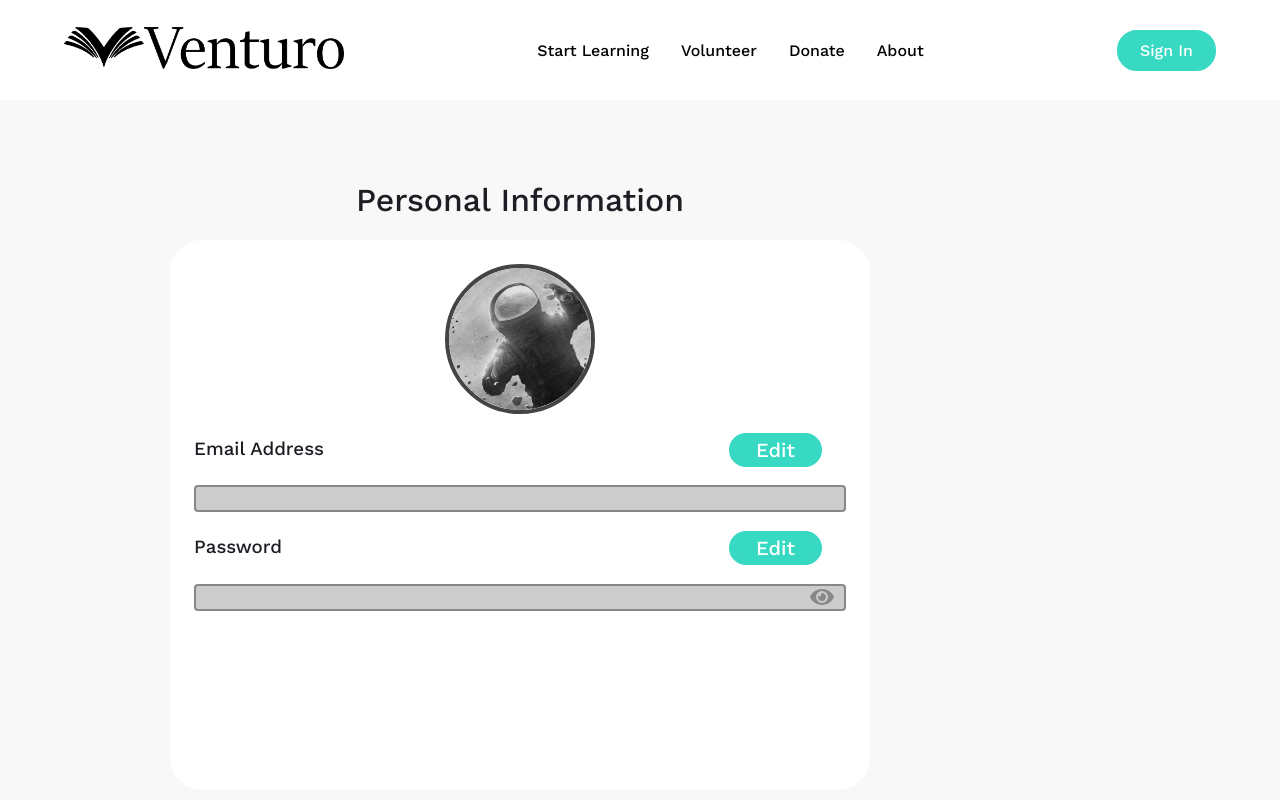
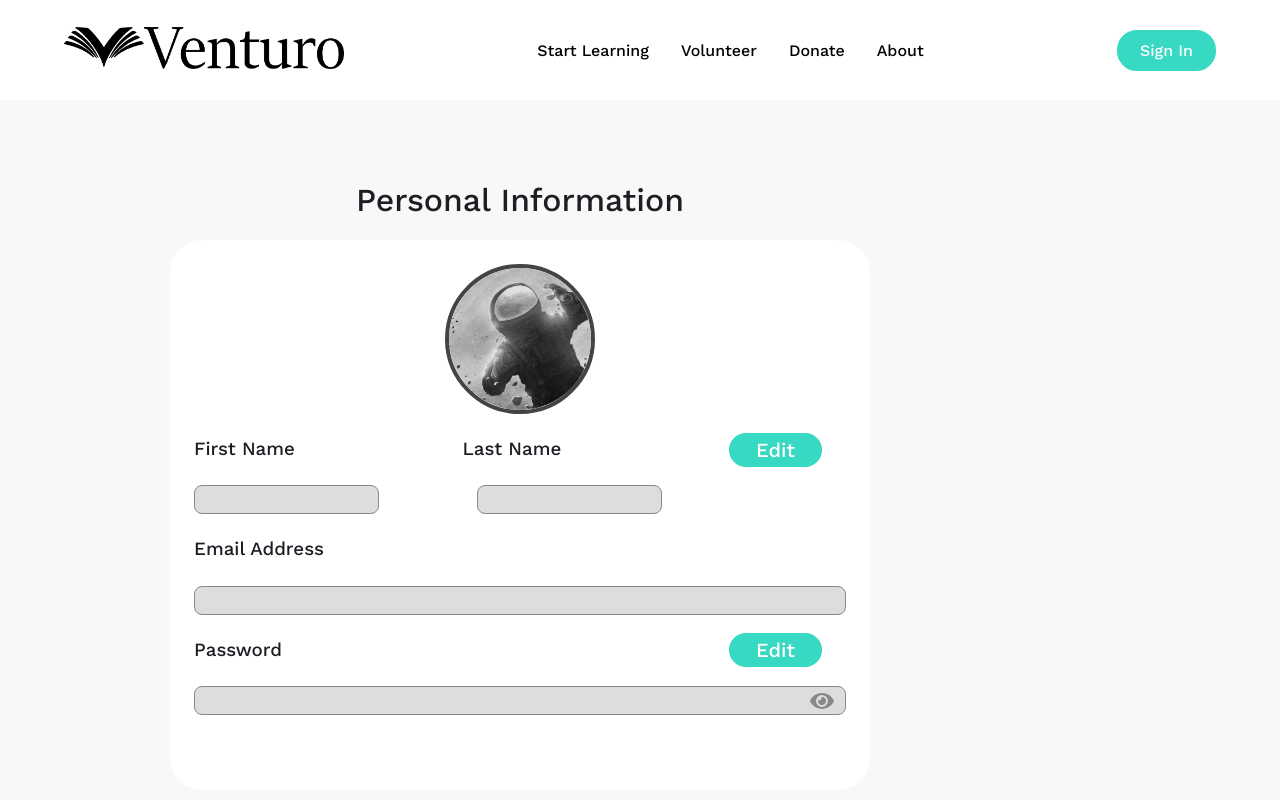
Before and after one commit to Arnav350/venturo, a React (Create React App) app: page /Account in a window 1280 px wide. Shown: the top 800 px of the page. Built offline with nearby package versions, Linux system fonts and the light colour scheme.

Commit message:
added names to account

```diff
--- a/src/App.css
+++ b/src/App.css
@@ -30,6 +30,10 @@ label {
 
 label {
   cursor: pointer;
+}
+
+input:focus {
+  outline: none;
 }
 
 main,
--- a/src/pages/Account.css
+++ b/src/pages/Account.css
@@ -42,7 +42,7 @@
   align-items: center;
 }
 
-.account-header {
+.account-item {
   padding: 24px 0px;
   font-weight: 400;
 }
@@ -58,6 +58,18 @@
   transition: all 300ms ease;
 }
 
+.account-first,
+.account-last {
+  background-color: #dddddd;
+  padding: 6px;
+  border: 1px #888888 solid;
+  border-radius: 8px;
+}
+
+.account-first {
+  margin-right: 15%;
+}
+
 .account-pass {
   position: relative;
 }
@@ -65,10 +77,10 @@
 .account-email,
 .account-password {
   width: 100%;
-  background-color: #cccccc;
-  padding: 4px;
-  border: 2px #888888 solid;
-  border-radius: 4px;
+  background-color: #dddddd;
+  padding: 6px;
+  border: 1px #888888 solid;
+  border-radius: 8px;
 }
 
 .account-eye,
--- a/src/pages/Account.jsx
+++ b/src/pages/Account.jsx
@@ -28,14 +28,24 @@ function Account() {
               <h1 className="account-title">Personal Information</h1>
               <img src={Profile1} alt="Profile" className="account-profile" />
               <div className="account-row">
-                <h3 className="account-header">Email Address</h3>
+                <h3 className="account-item">First Name</h3>
+                <h3 className="account-item">Last Name</h3>
                 <button className="account-edit blue-button">Edit</button>
               </div>
+              <div className="account-names">
+                <label className="account-name">
+                  <input type="text" className="account-first" readOnly />
+                </label>
+                <label className="account-name">
+                  <input type="text" className="account-last" readOnly />
+                </label>
+              </div>
+              <h3 className="account-item">Email Address</h3>
               <label className="account-mail">
                 <input type="text" className="account-email" readOnly />
               </label>
               <div className="account-row">
-                <h3 className="account-header">Password</h3>
+                <h3 className="account-item">Password</h3>
                 <button className="account-edit blue-button">Edit</button>
               </div>
               <label className="account-pass">
```
